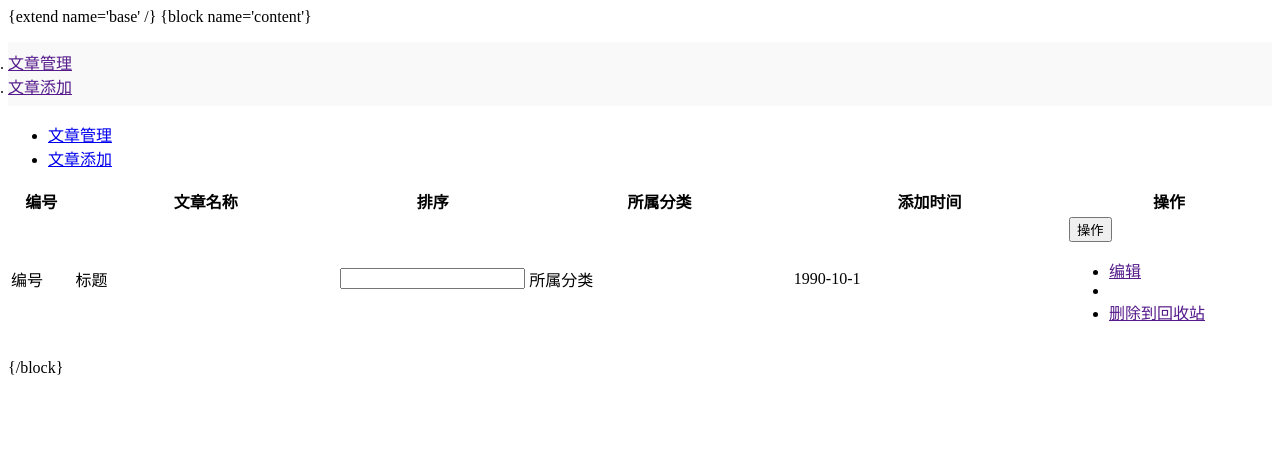
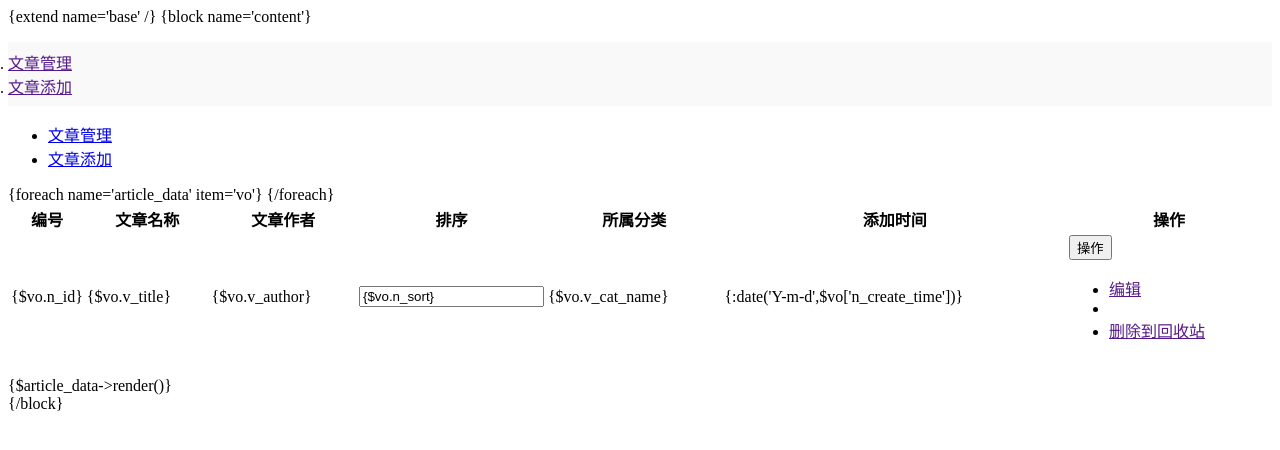
Before and after one commit to dumin199101/blog, a PHP site: the page made by application/admin/view/article/index.html in a window 1280 px wide. Shown: the top 450 px of the page. Run offline with PHP 8.4, Linux system fonts and the light colour scheme; the template is opened without the code that fills it, so the values that code supplies are empty.

Commit message:
lieyan#文章首页数据分页处理#170602

```diff
--- a/application/admin/controller/Article.php
+++ b/application/admin/controller/Article.php
@@ -16,6 +16,8 @@
 
     //文章首页
     public function index(){
+        $article_data = $this->db->getAll();
+        $this->assign('article_data',$article_data);
         return $this->fetch();
     }
 
--- a/application/admin/validate/Article.php
+++ b/application/admin/validate/Article.php
@@ -19,7 +19,8 @@
         'n_cat_id'=>'notIn:0',
         'v_cover_src'=>'require',
         'v_digest'=>'require',
-        'v_desc'=>'require'
+        'v_desc'=>'require',
+        'n_sort'=>'require|between:1,9999'
     ];
     protected $message = [
         'v_title.require'=>'文章标题不能为空',
@@ -28,5 +29,7 @@
         'v_cover_src.require'=>'文章封面不能为空',
         'v_digest.require'=>'文章摘要不能为空',
         'v_desc.require'=>'文章内容不能为空',
+        'n_sort.require'=>'文章排序不能为空',
+        'n_sort.between'=>'文章排序范围在1-9999之间'
     ];
 }
--- a/application/admin/view/article/index.html
+++ b/application/admin/view/article/index.html
@@ -21,21 +21,24 @@
                 <tr>
                     <th width="5%">编号</th>
                     <th>文章名称</th>
-                    <th width="5%">排序</th>
+                    <th>文章作者</th>
+                    <th width="10%">排序</th>
                     <th>所属分类</th>
                     <th>添加时间</th>
                     <th width="200">操作</th>
                 </tr>
                 </thead>
                 <tbody>
+                {foreach name='article_data' item='vo'}
                 <tr>
-                    <td>编号</td>
-                    <td>标题</td>
+                    <td>{$vo.n_id}</td>
+                    <td>{$vo.v_title}</td>
+                    <td>{$vo.v_author}</td>
                     <td>
-                        <input type="text" class="form-control">
+                        <input type="text" class="form-control"  value="{$vo.n_sort}">
                     </td>
-                    <td>所属分类</td>
-                    <td>1990-10-1</td>
+                    <td>{$vo.v_cat_name}</td>
+                    <td>{:date('Y-m-d',$vo['n_create_time'])}</td>
                     <td>
                         <div class="btn-group">
                             <button data-toggle="dropdown" class="btn btn-primary btn-xs dropdown-toggle">操作 <span class="caret"></span></button>
@@ -47,12 +50,13 @@
                         </div>
                     </td>
                 </tr>
+                {/foreach}
                 </tbody>
             </table>
         </div>
     </div>
 </form>
 <div class="pagination pagination-sm pull-right">
-
+{$article_data->render()}
 </div>
 {/block}
--- a/application/admin/view/article/store.html
+++ b/application/admin/view/article/store.html
@@ -29,6 +29,12 @@
                 <label for="" class="col-sm-2 control-label">文章作者</label>
                 <div class="col-sm-9">
                     <input type="text" name="v_author"  class="form-control" placeholder="文章作者">
+                </div>
+            </div>
+            <div class="form-group">
+                <label for="" class="col-sm-2 control-label">文章排序</label>
+                <div class="col-sm-9">
+                    <input type="text" name="n_sort"  value="100" class="form-control" placeholder="文章排序">
                 </div>
             </div>
             <div class="form-group">
```
Also changed, not shown: application/common/model/Article.php (+10 -0 lines).
